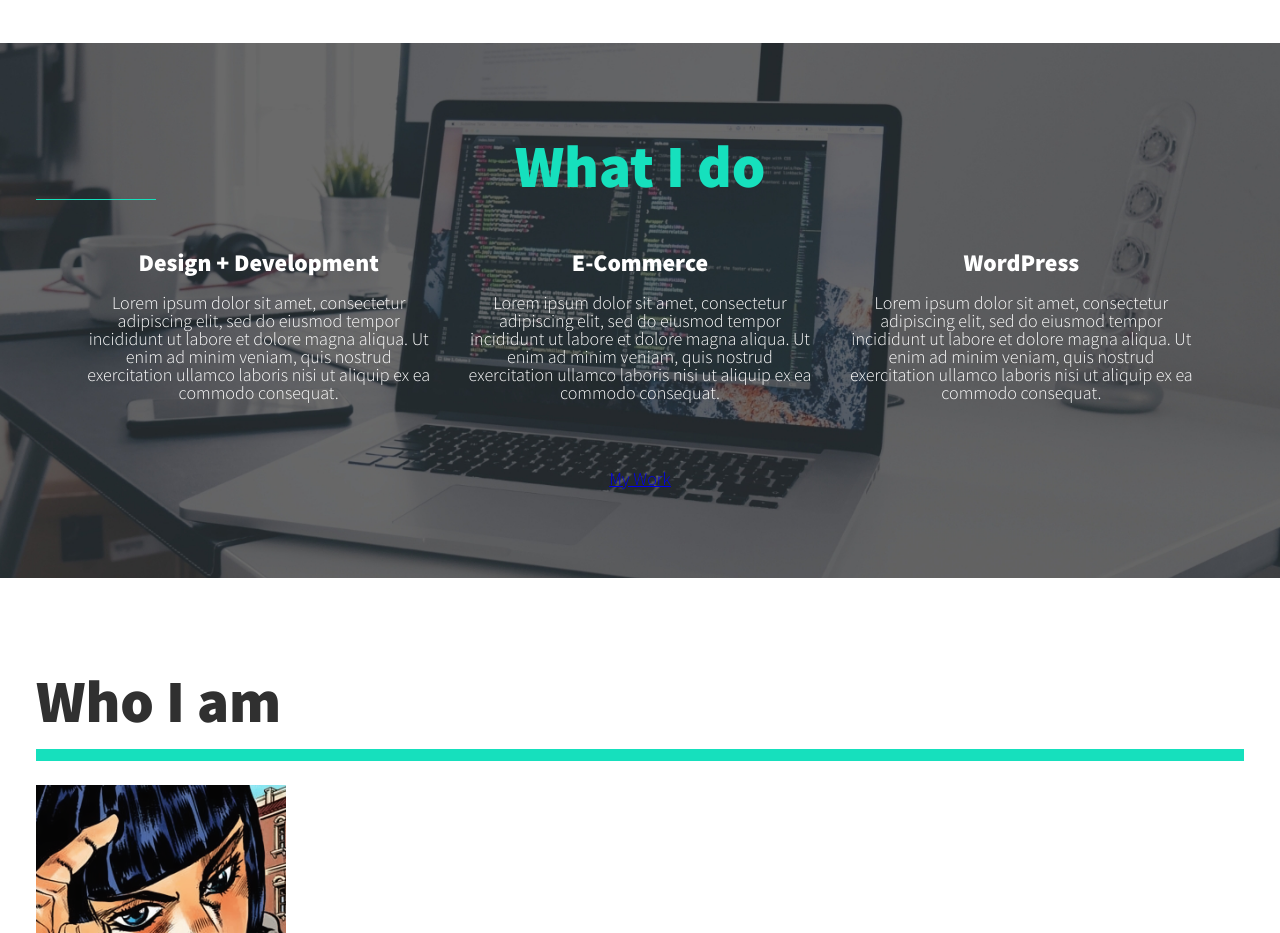
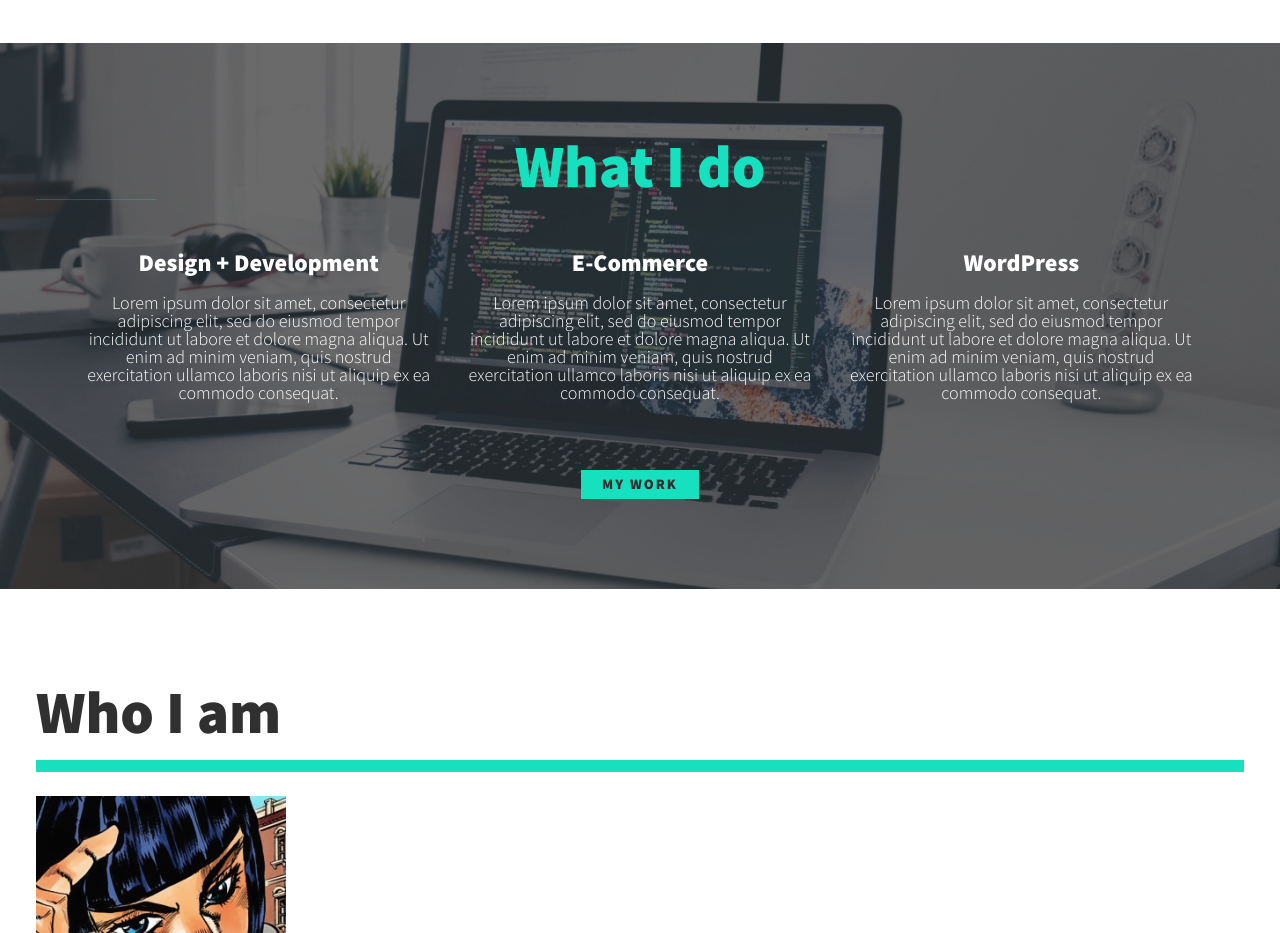
Before and after one commit to ashw11n/personal-Website, a plain HTML site: page index.html in a window 1280 px wide. Shown: the part 800-1733 px from the top of the page. Drawn offline with nearby package versions, Linux system fonts and the light colour scheme.

Commit message:
Update style.css

```diff
--- a/css/style.css
+++ b/css/style.css
@@ -61,6 +61,38 @@
 }
 
 strong { font-weight: var(--fw-bold)}
+
+
+/* buttons */
+.btn {
+
+    display: inline-block;
+    padding: 0.5em 1.5em;
+    background: var(--clr-accent);
+    color: var(--clr-dark);
+    text-decoration: none;
+    cursor: pointer;
+    font-size: 0.8em;
+    font-weight: var(--fw-bold);
+    text-transform: uppercase;
+    letter-spacing: 2px;
+    transition: transform 200ms ease-in-out;
+
+
+
+}
+
+.btn::hover {
+    transform: scale(1.1)
+
+
+}
+
+
+
+
+
+
 
 /* Typography */
 
@@ -197,8 +229,17 @@
         height: 1px;
         margin: 0.5em auto 1 em;
         background: currentColor;
+        opacity: 0.25;
 
 
+    }
+
+
+
+    .service {
+
+        max-width: 500px;
+        margin: 0 auto;
     }
 
 
```
